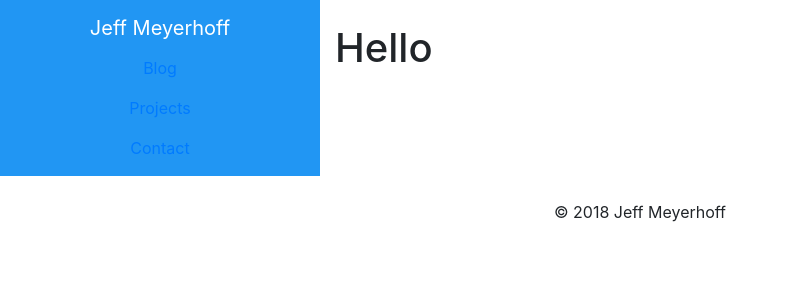
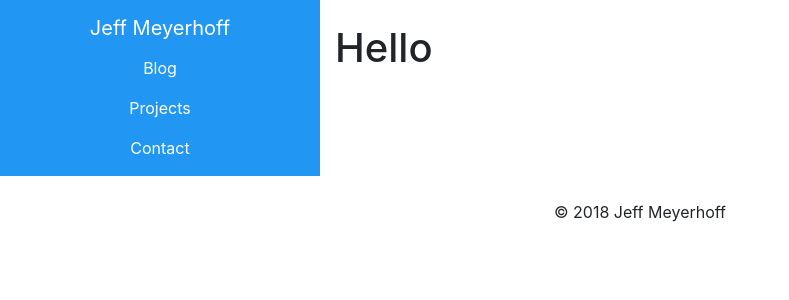
Before and after one commit to jeffington/jeffington.github.io, a Jekyll site: the page built from index.md, in a window 1280 px wide. Shown: the top 300 px of the page, without its empty margins (0-789 px from the left). Built offline with Jekyll 4.4.1, drawn with Linux system fonts in a browser that asks for light colours.

Commit message:
Make navigation links white

```diff
--- a/assets/css/styles.css
+++ b/assets/css/styles.css
@@ -33,3 +33,7 @@ time {
 .theme-background {
 	background-color: #2196F3;
 }
+
+a.nav-link {
+	color: white;
+}
```
